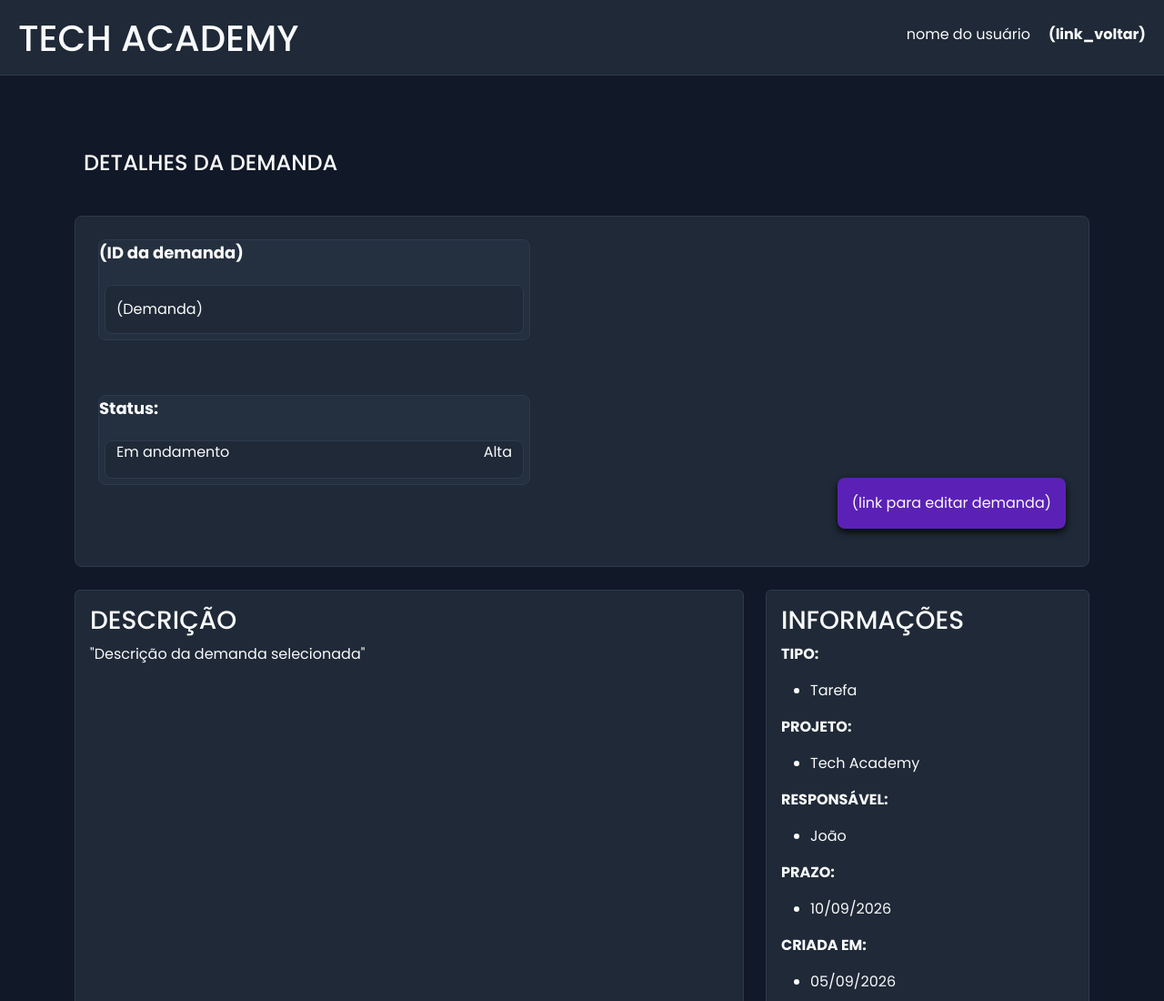
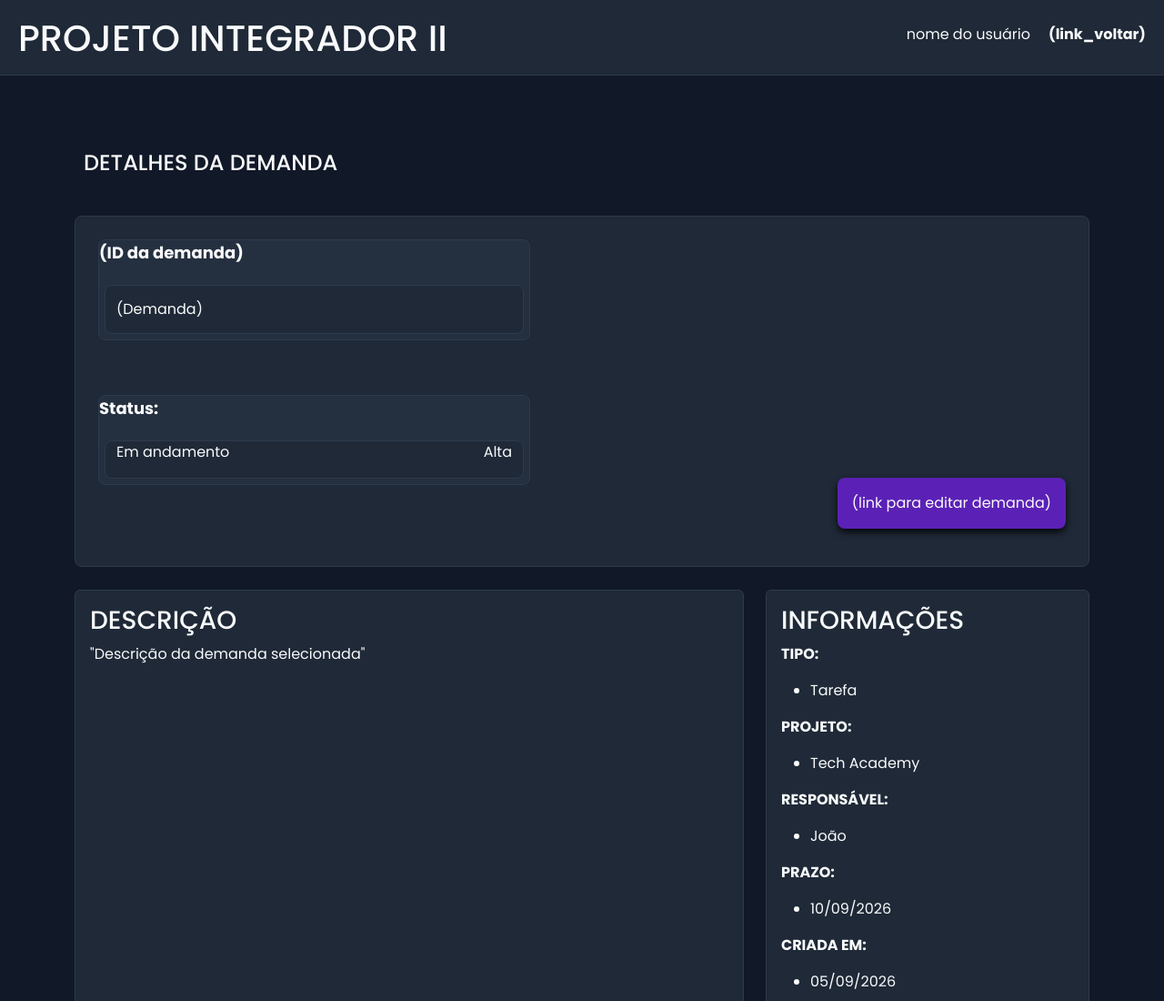
Before and after one commit to macielis/PI-II-TIME-14, a plain HTML site: page detalhes_demanda.html in a window 1280 px wide. Shown: the top 1100 px of the page at 91% size. Drawn offline with nearby package versions, Linux system fonts and the light colour scheme.

Commit message:
Change header title from 'TECH ACADEMY' to 'PROJETO INTEGRADOR II'

```diff
--- a/detalhes_demanda.html
+++ b/detalhes_demanda.html
@@ -24,7 +24,7 @@
 <body>
     <header class="cabecalho">
 
-        <h1>TECH ACADEMY</h1>
+        <h1>PROJETO INTEGRADOR II</h1>
             <nav class="menu">
                 <p>nome do usuário</p>
                 <p><strong><!--link para sair da tela de detalhes e voltar para listagem-->(link_voltar)</strong></p>
```
